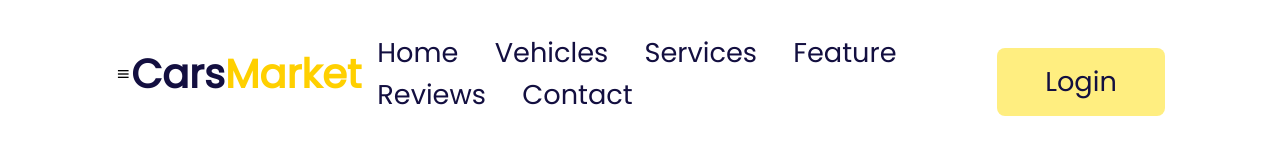
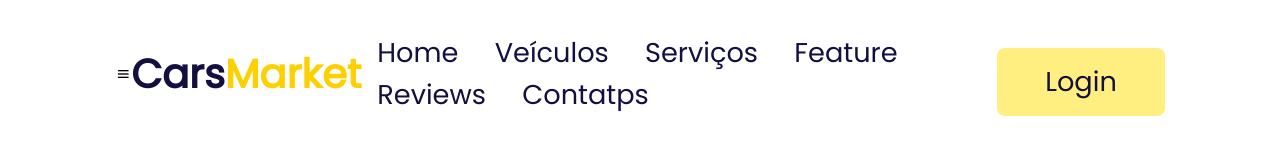
Before and after one commit to Livancli/CarsMarket, a plain HTML site: page index.html in a window 1280 px wide. Drawn offline with nearby package versions, Linux system fonts and the light colour scheme.

Commit message:
test Branch

```diff
--- a/index.html
+++ b/index.html
@@ -19,11 +19,11 @@
 
       <nav class="navbar">
         <a href="#home">Home</a>
-        <a href="#vehicles">Vehicles</a>
-        <a href="#services">Services</a>
+        <a href="#vehicles">Veículos</a>
+        <a href="#services">Serviços</a>
         <a href="#feature">Feature</a>
         <a href="#reviews">Reviews</a>
-        <a href="#contact">Contact</a>
+        <a href="#contact">Contatps</a>
       </nav>
 
       <div id="login-btn">
```
